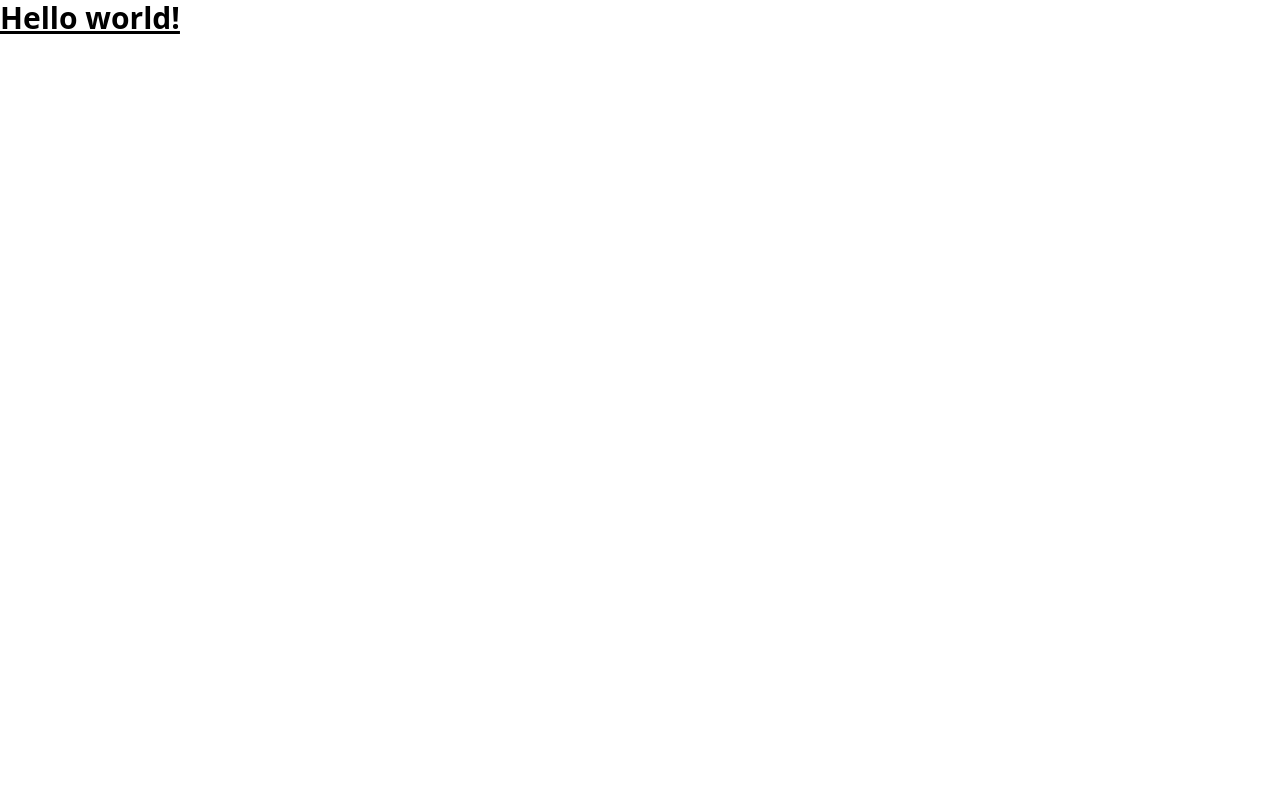
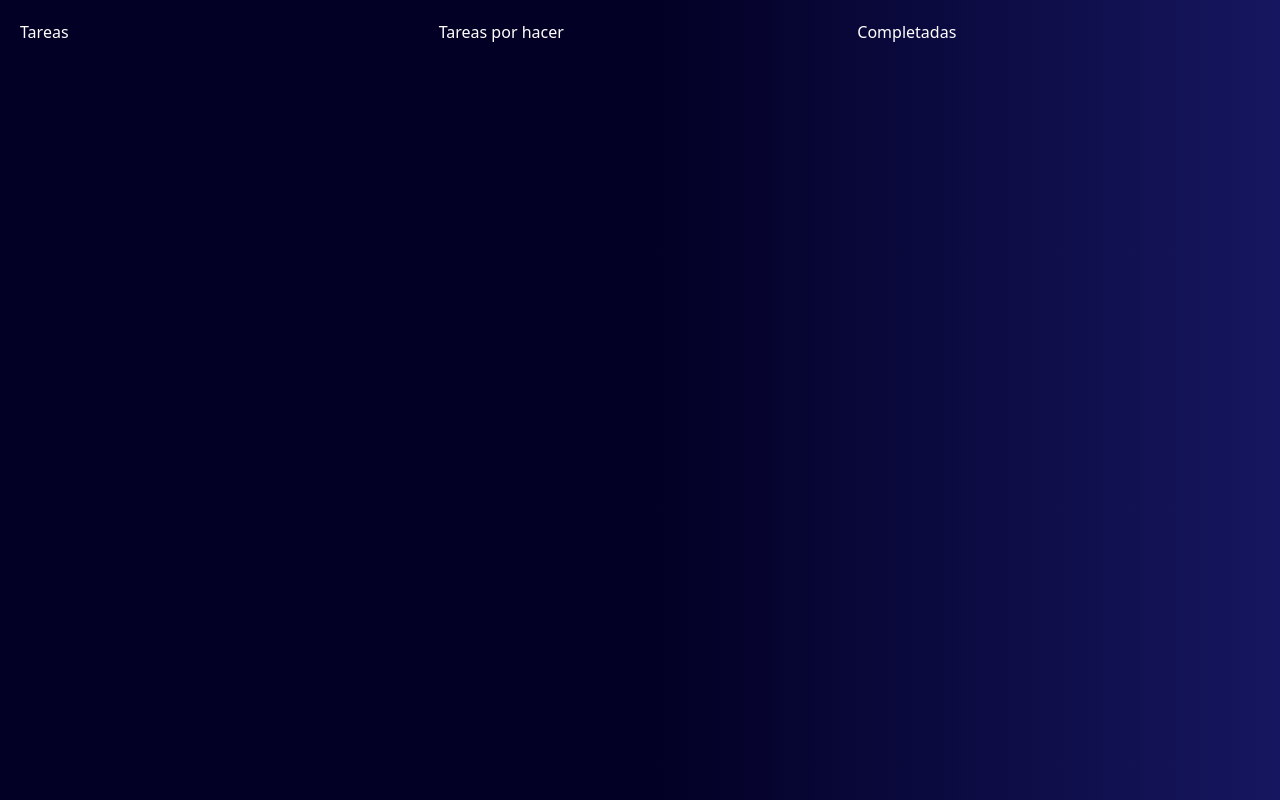
Before and after one commit to ElioenaiJs/task_front, an Angular app: page / in a window 1280 px wide. Built offline with nearby package versions, Linux system fonts and the light colour scheme.

Commit message:
feat: Agregar contenedor principal y actualizar diseño del componente de layout

```diff
--- a/src/app/app.component.html
+++ b/src/app/app.component.html
@@ -1,2 +1,4 @@
-<app-layout></app-layout>
-<router-outlet />
+<div class="main-container">
+    <app-layout></app-layout>
+    <router-outlet />
+</div>
--- a/src/app/app.component.scss
+++ b/src/app/app.component.scss
@@ -0,0 +1,6 @@
+.main-container {
+    background: rgb(2, 0, 36);
+    background: linear-gradient(90deg, rgba(2, 0, 36, 1) 51%, rgba(22, 22, 96, 1) 100%, rgb(4, 117, 139) 100%);
+    min-height: 100vh;
+    padding: 20px;
+}
--- a/src/app/components/layout/layout.component.html
+++ b/src/app/components/layout/layout.component.html
@@ -1,3 +1,5 @@
-<h1 class="text-3xl font-bold underline">
-    Hello world!
-  </h1>
+<div class="grid grid-cols-3 gap-4">
+    <div class="text-white">Tareas</div>
+    <div class="text-white">Tareas por hacer</div>
+    <div class="text-white">Completadas</div>
+</div>
```
